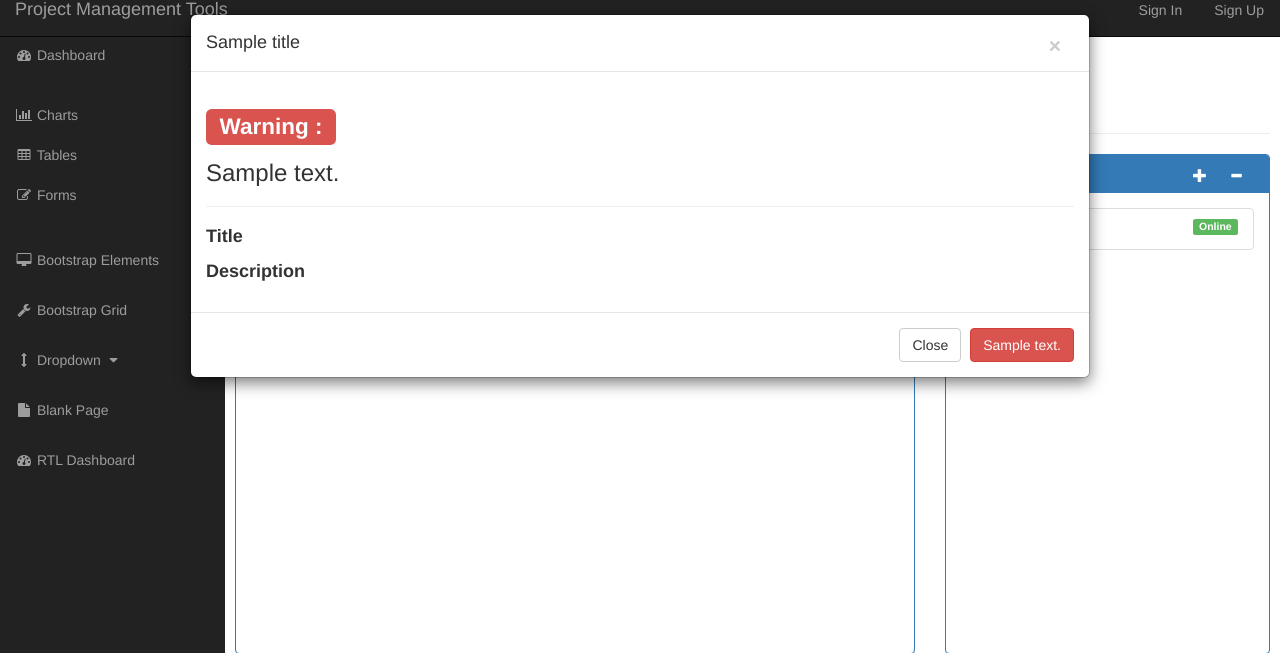
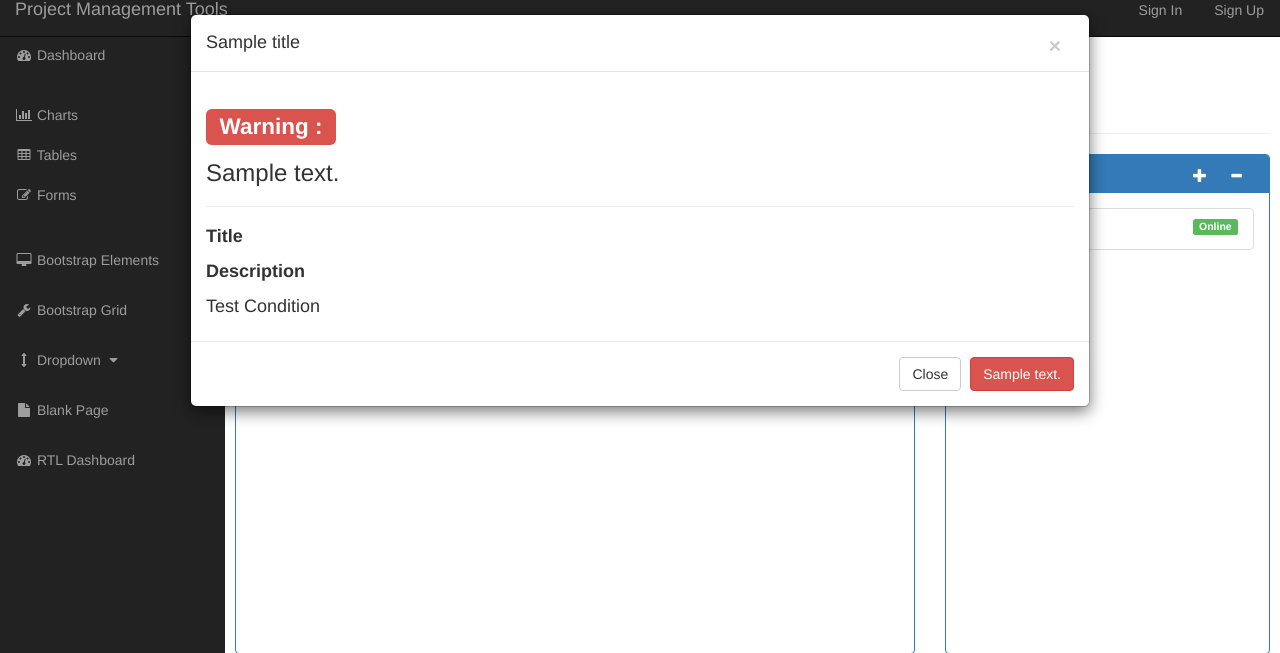
Before and after one commit to CS673S15-Group1-Team1/RequireTracker, a Django app: template ProjMgmt/requirements/templates/StorySummary.html in a window 1280 px wide. Shown: the part 16-669 px from the top of the page. Run offline with Django 3.2, Linux system fonts and the light colour scheme; tables that the repository leaves empty hold one stand-in row (values such as "Sample post"); the template is opened without the code that fills it: values that come from a table or form of the project are taken from there, most other values are stand-ins (such as "Sample title", 1, 10 or a date in 2020); form fields are guessed from the names that the template uses; some libraries are stand-ins or nearby versions.

Commit message:
Add spot for Test Condition to story form
Adds test to story and saves to story. Need to re-migrate and make
migration to get working on your local machine.

```diff
--- a/ProjMgmt/requirements/templates/StorySummary.html
+++ b/ProjMgmt/requirements/templates/StorySummary.html
@@ -26,12 +26,19 @@
                         <h5>
                             {{ form.description.value }}
                         </h5>
+                        <h4>Test Condition</h4>
+                        <h5>
+                            {{ form.test.value }}
+                        </h5>
                     {% else %}
                         <h4>{{ form.title.label_tag }}</h4>
                         <p>{{ form.title }}</p>
                         <hr>
                         <h4>{{ form.description.label_tag }}</h4>
                         <p>{{ form.description }}</p>
+                        <hr>
+                        <h4>Test Condition:</h4>
+                        <p>{{ form.test}}</p>
                     {% endif %}
                 </div>
                 <div class="modal-footer">
```
Also changed, not shown: ProjMgmt/requirements/models/story.py (+5 -3 lines), ProjMgmt/requirements/views/forms.py (+2 -8 lines).
